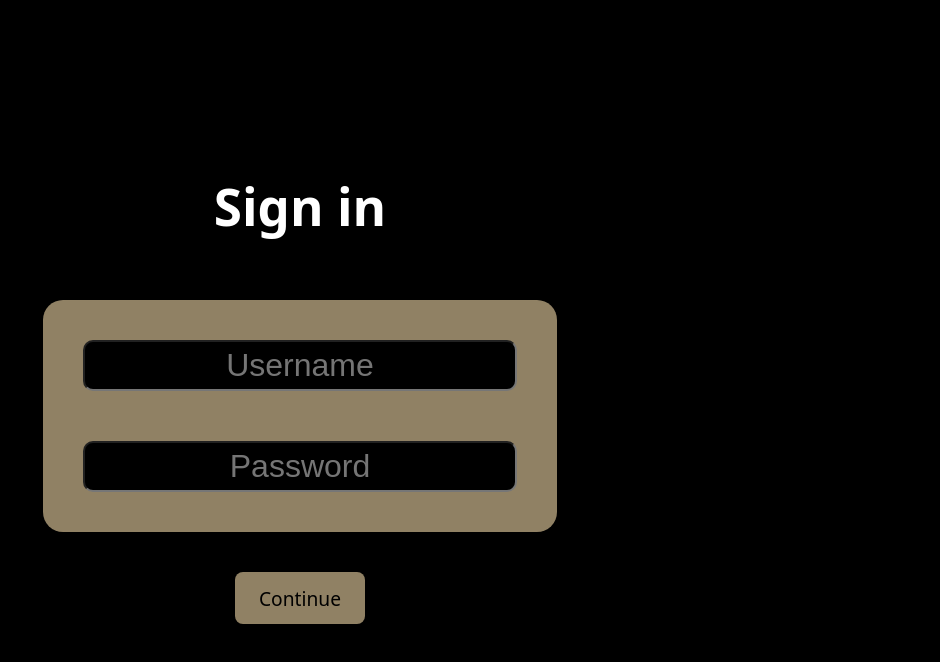
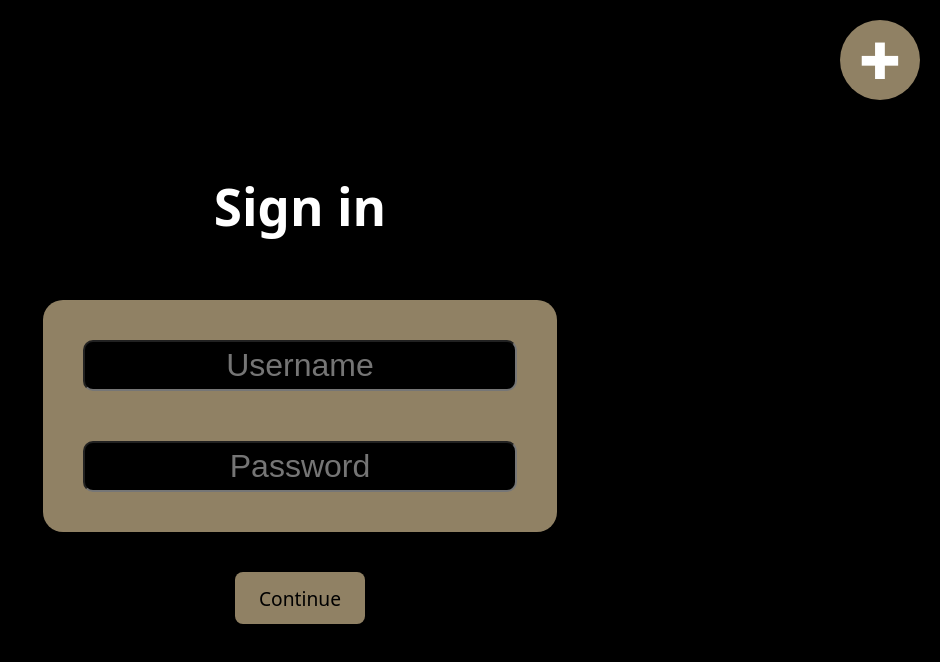
Before and after one commit to LarsSaalbrink/py_REST_demo, a React (Vite) app in the folder ui/: page / in a window 1280 px wide. Shown: the top 662 px of the page, without its empty margins (340-1280 px from the left). Built offline with nearby package versions, Linux system fonts and the light colour scheme.

Commit message:
Add account creation button

```diff
--- a/ui/src/App.tsx
+++ b/ui/src/App.tsx
@@ -3,6 +3,26 @@ import "./App.css";
 function App() {
     return (
         <>
+            <div
+                style={{
+                    position: "absolute",
+                    top: "20px",
+                    right: "20px",
+                    width: "80px",
+                    height: "80px",
+                    borderRadius: "40px",
+                    backgroundColor: "#908164",
+                    fontSize: "50px",
+                    textAlign: "center",
+                    display: "flex",
+                    alignItems: "center",
+                    justifyContent: "center",
+                    cursor: "pointer",
+                }}
+                title="Create free account"
+            >
+                ✚
+            </div>
             <h1>Sign in</h1>
             <div className="card">
                 <div
```
